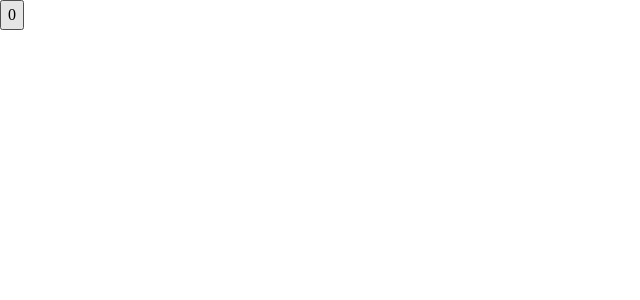
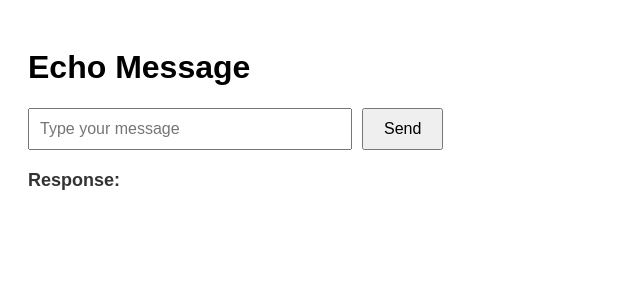
Before and after one commit to wafflestudio/internhasha-web, a React (Vite) app: page / in a window 1280 px wide. Shown: the top 300 px of the page, without its empty margins (0-640 px from the left). Built offline with nearby package versions, Linux system fonts and the light colour scheme.

Commit message:
✨ 에코 서버를 위한 페이지 생성

```diff
--- a/src/App.tsx
+++ b/src/App.tsx
@@ -1,9 +1,46 @@
-import './reset.css';
-
-import { useReducer } from 'react';
+import React, { useState } from 'react';
 
 export const App = () => {
-  const [count, increment] = useReducer((c: number) => c + 1, 0);
+  const [message, setMessage] = useState('');
+  const [response, setResponse] = useState('');
 
-  return <button onClick={increment}>{count}</button>;
+  const handleButtonClick = async () => {
+    try {
+      const res = await fetch(`http://43.201.27.77:8080/api/echo/${message}`);
+      const data = await res.text();
+      setResponse(data);
+    } catch (error) {
+      console.error('Error fetching data:', error);
+      setResponse('Error fetching data. Please try again.');
+    }
+  };
+
+  return (
+    <div style={{ padding: '20px', fontFamily: 'Arial, sans-serif' }}>
+      <h1>Echo Message</h1>
+      <input
+        type="text"
+        value={message}
+        onChange={(e) => {
+          setMessage(e.target.value);
+        }}
+        placeholder="Type your message"
+        style={{ padding: '10px', width: '300px', fontSize: '16px' }}
+      />
+      <button
+        onClick={() => void handleButtonClick()}
+        style={{
+          padding: '10px 20px',
+          marginLeft: '10px',
+          fontSize: '16px',
+          cursor: 'pointer',
+        }}
+      >
+        Send
+      </button>
+      <div style={{ marginTop: '20px', fontSize: '18px', color: '#333' }}>
+        <strong>Response:</strong> {response}
+      </div>
+    </div>
+  );
 };
```
